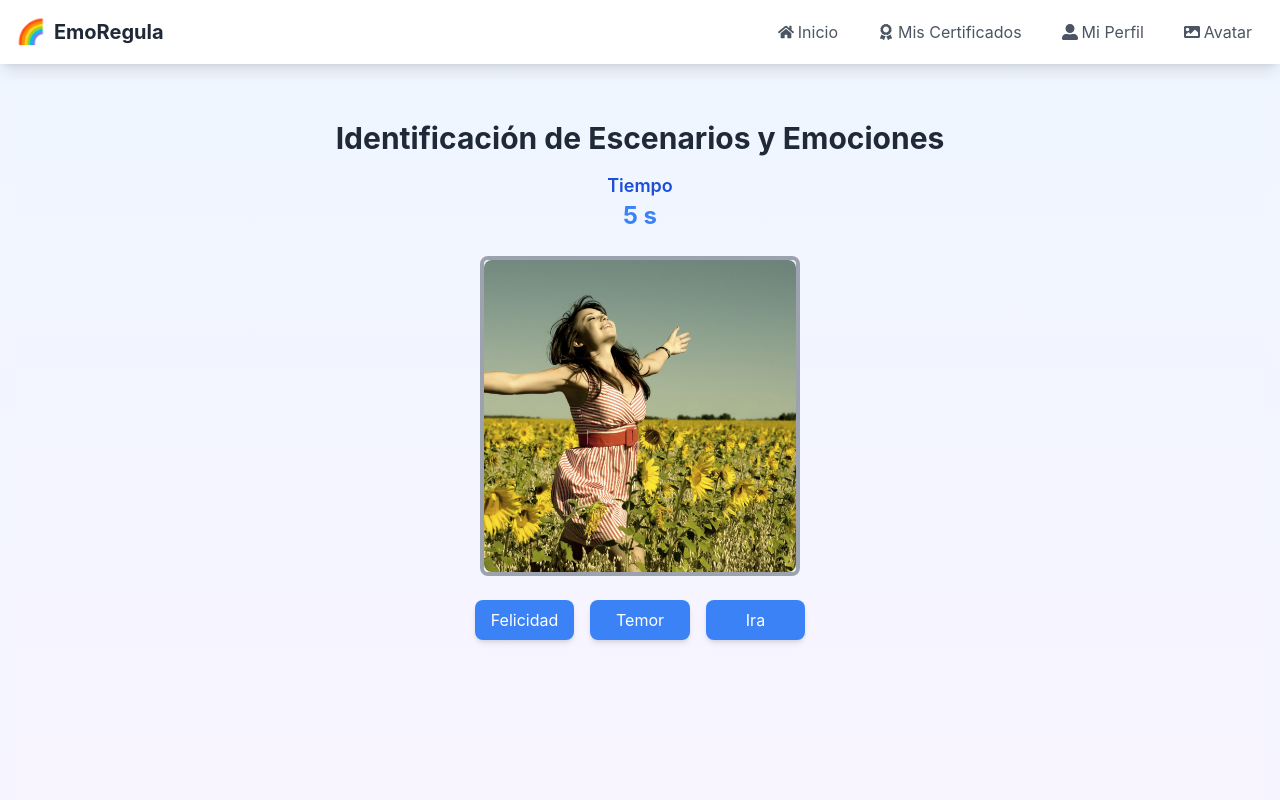
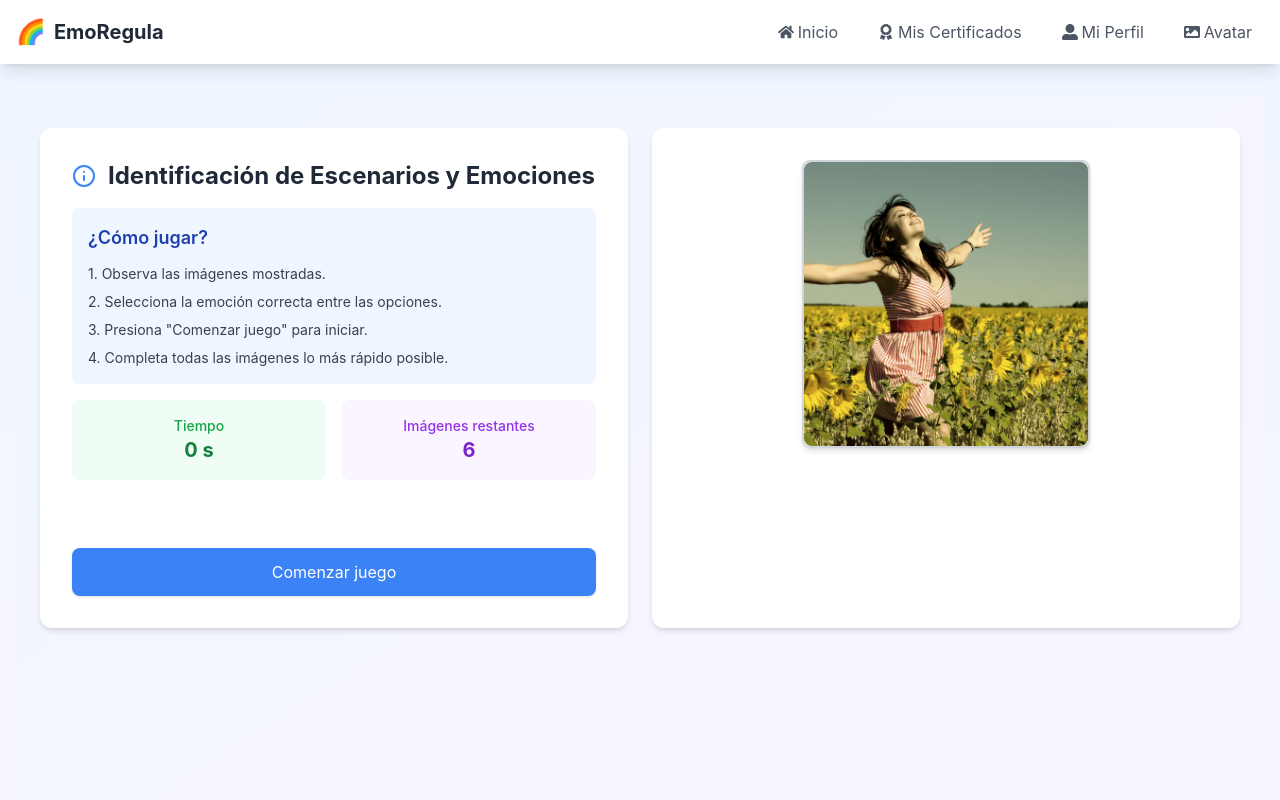
Before and after one commit to waltersosa/ProyectoPsicologia, a React (Vite) app: page /games/ComprensionEmocional/Nivel3 in a window 1280 px wide. Shown: the top 800 px of the page. Built offline with nearby package versions, Linux system fonts and the light colour scheme.

Commit message:
Estilos del tercer juego

```diff
--- a/src/games/ComprensionEmocional/Nivel3/ReconocerEmociones3.tsx
+++ b/src/games/ComprensionEmocional/Nivel3/ReconocerEmociones3.tsx
@@ -1,5 +1,6 @@
 import React, { useState, useEffect } from "react";
 import { useNavigate } from "react-router-dom";
+import { Info } from "lucide-react";
 
 interface Emotion {
   id: string;
@@ -28,23 +29,26 @@ const ReconocerEmociones3: React.FC = () => {
   const [currentEmotionIndex, setCurrentEmotionIndex] = useState(0);
   const [options, setOptions] = useState<string[]>([]);
   const [isGameComplete, setIsGameComplete] = useState(false);
+  const [gameStarted, setGameStarted] = useState(false);
   const [time, setTime] = useState(0);
   const [results, setResults] = useState<{ id: string; correct: boolean }[]>([]);
   const navigate = useNavigate();
 
   useEffect(() => {
     let timer: NodeJS.Timeout;
-    if (!isGameComplete) {
+    if (gameStarted && !isGameComplete) {
       timer = setInterval(() => setTime((prev) => prev + 1), 1000);
     } else {
       clearInterval(timer);
     }
     return () => clearInterval(timer);
-  }, [isGameComplete]);
+  }, [gameStarted, isGameComplete]);
 
   useEffect(() => {
+    if (gameStarted) {
       loadNextEmotion();
-  }, [currentEmotionIndex]);
+    }
+  }, [currentEmotionIndex, gameStarted]);
 
   const loadNextEmotion = () => {
     if (currentEmotionIndex < emotions.length) {
@@ -60,6 +64,8 @@ const ReconocerEmociones3: React.FC = () => {
   };
 
   const handleOptionClick = (selectedOption: string) => {
+    if (!gameStarted) return;
+
     const currentEmotion = emotions[currentEmotionIndex];
     const isCorrect = selectedOption === currentEmotion.id;
     setResults((prevResults) => [
@@ -73,96 +79,142 @@ const ReconocerEmociones3: React.FC = () => {
     }
   };
 
+  const startGame = () => {
+    setGameStarted(true);
+    setTime(0);
+    setIsGameComplete(false);
+    setResults([]);
+    setCurrentEmotionIndex(0);
+  };
+
   const restartGame = () => {
+    setGameStarted(false);
+    setTime(0);
+    setIsGameComplete(false);
+    setResults([]);
     setCurrentEmotionIndex(0);
-    setIsGameComplete(false);
-    setTime(0);
-    setResults([]);
-    loadNextEmotion();
   };
 
   return (
-    <div className="p-6 flex flex-col items-center min-h-screen bg-gradient-to-b from-blue-50 to-purple-50">
-      {/* Título del juego */}
-      <h1 className="text-3xl font-bold text-gray-800 mb-4">
+    <div className="min-h-screen bg-gradient-to-br from-blue-50 to-purple-50 flex flex-col">
+      <div className="container mx-auto px-6 py-8 flex-grow">
+        <div className="grid grid-cols-1 lg:grid-cols-2 gap-6">
+          {/* Contenedor de Descripción */}
+          <div className="bg-white rounded-xl shadow-md p-6 lg:p-8 flex flex-col justify-between h-[500px]">
+            <div className="space-y-4">
+              <h1 className="text-2xl font-bold text-gray-800 flex items-center gap-3">
+                <Info className="w-6 h-6 text-blue-500" />
                 Identificación de Escenarios y Emociones
               </h1>
 
-      {/* Cronómetro */}
-      <div className="flex justify-center items-center mb-6">
-        <div className="text-center">
-          <p className="text-lg font-semibold text-blue-700">Tiempo</p>
-          <p className="text-2xl font-bold text-blue-500">{time} s</p>
+              <div className="bg-blue-50 rounded-lg p-4">
+                <h2 className="text-lg font-semibold text-blue-800 mb-3">
+                  ¿Cómo jugar?
+                </h2>
+                <ul className="text-sm text-gray-700 space-y-2">
+                  <li>1. Observa las imágenes mostradas.</li>
+                  <li>2. Selecciona la emoción correcta entre las opciones.</li>
+                  <li>3. Presiona "Comenzar juego" para iniciar.</li>
+                  <li>4. Completa todas las imágenes lo más rápido posible.</li>
+                </ul>
+              </div>
+
+              <div className="grid grid-cols-2 gap-4">
+                <div className="bg-green-50 rounded-lg p-4 text-center">
+                  <p className="text-sm text-green-600 font-medium">Tiempo</p>
+                  <p className="text-xl font-bold text-green-700">{time} s</p>
+                </div>
+                <div className="bg-purple-50 rounded-lg p-4 text-center">
+                  <p className="text-sm text-purple-600 font-medium">
+                    Imágenes restantes
+                  </p>
+                  <p className="text-xl font-bold text-purple-700">
+                    {emotions.length - currentEmotionIndex}
+                  </p>
                 </div>
               </div>
+            </div>
+            <button
+              onClick={startGame}
+              className="w-full py-3 bg-blue-500 text-white rounded-lg shadow hover:bg-blue-600 transition"
+            >
+              Comenzar juego
+            </button>
+          </div>
 
-      {!isGameComplete && (
-        <>
-          {/* Imagen principal */}
-          <div className="w-80 h-80 border-4 border-gray-400 rounded-lg mb-6">
+          {/* Contenedor del Juego */}
+          <div className="bg-white rounded-xl shadow-md p-6 lg:p-8 flex flex-col h-[500px]">
+            <div className="flex justify-center items-center mb-6">
+              <div className="w-72 h-72 border-2 border-gray-300 rounded-lg shadow-md">
                 <img
-              src={emotions[currentEmotionIndex].src}
+                  src={emotions[currentEmotionIndex]?.src}
                   alt="Emoción"
                   className="w-full h-full object-cover rounded-lg"
                 />
               </div>
+            </div>
 
-          {/* Opciones */}
-          <div className="grid grid-cols-3 gap-4">
+            <div className="grid grid-cols-3 gap-3">
               {options.map((option) => (
                 <button
                   key={option}
-                className="px-4 py-2 bg-blue-500 text-white rounded-lg shadow-md hover:bg-blue-600"
                   onClick={() => handleOptionClick(option)}
+                  disabled={!gameStarted}
+                  className={`px-3 py-2 rounded-lg shadow-md transition ${
+                    gameStarted
+                      ? "bg-blue-500 text-white hover:bg-blue-600"
+                      : "bg-gray-200 text-gray-500 cursor-not-allowed"
+                  }`}
                 >
                   {option.charAt(0).toUpperCase() + option.slice(1)}
                 </button>
               ))}
             </div>
-        </>
-      )}
+          </div>
+        </div>
+      </div>
 
+      {/* Mensaje de Juego Completado */}
       {isGameComplete && (
-        <div className="text-center">
-          <h2 className="text-2xl font-bold text-green-600 mb-4">¡Felicidades!</h2>
-          <p className="text-lg text-gray-800">
-            Has completado el juego en {time} segundos.
+        <div className="fixed inset-0 bg-black bg-opacity-50 flex items-center justify-center z-20">
+          <div className="bg-white p-8 rounded-xl shadow-xl text-center">
+            <h2 className="text-4xl font-bold mb-4">¡Felicidades! 🎉</h2>
+            <p className="text-lg text-gray-800 mb-6">
+              Has completado el juego en <strong>{time} segundos</strong>.
             </p>
-          <div className="mt-6 text-left">
-            <h3 className="text-xl font-semibold text-gray-700 mb-2">
-              Resultados:
-            </h3>
-            <ul className="list-disc ml-6">
+            <ul className="list-disc text-left text-gray-700 pl-6">
               {results.map((result, index) => (
                 <li
                   key={index}
-                  className={`text-lg ${
+                  className={`${
                     result.correct ? "text-green-600" : "text-red-600"
                   }`}
                 >
-                  {result.correct
-                    ? `Correcto: ${result.id.charAt(0).toUpperCase() + result.id.slice(1)}`
-                    : `Incorrecto: ${result.id.charAt(0).toUpperCase() + result.id.slice(1)}`}
+                  {result.correct ? `Correcto: ${result.id}` : `Incorrecto: ${result.id}`}
                 </li>
               ))}
             </ul>
-          </div>
-          <div className="flex justify-center gap-4 mt-6">
+            <div className="mt-6 flex justify-center gap-4">
               <button
-              className="px-6 py-2 bg-blue-500 text-white rounded-lg shadow-md hover:bg-blue-600"
                 onClick={restartGame}
+                className="px-6 py-2 bg-blue-500 text-white rounded-lg shadow-md hover:bg-blue-600 transition"
               >
                 Jugar otra vez
               </button>
               <button
-              className="px-6 py-2 bg-gray-500 text-white rounded-lg shadow-md hover:bg-gray-600"
                 onClick={() => navigate("/")}
+                className="px-6 py-2 bg-gray-500 text-white rounded-lg shadow-md hover:bg-gray-600 transition"
               >
                 Regresar al inicio
               </button>
             </div>
           </div>
+        </div>
       )}
+
+      <footer className="bg-gray-100 py-3 text-center text-gray-600 text-sm">
+        © 2025 Reconocer Emociones. Todos los derechos reservados.
+      </footer>
     </div>
   );
 };
```
Lines whose indentation alone changed are shown as unchanged.
